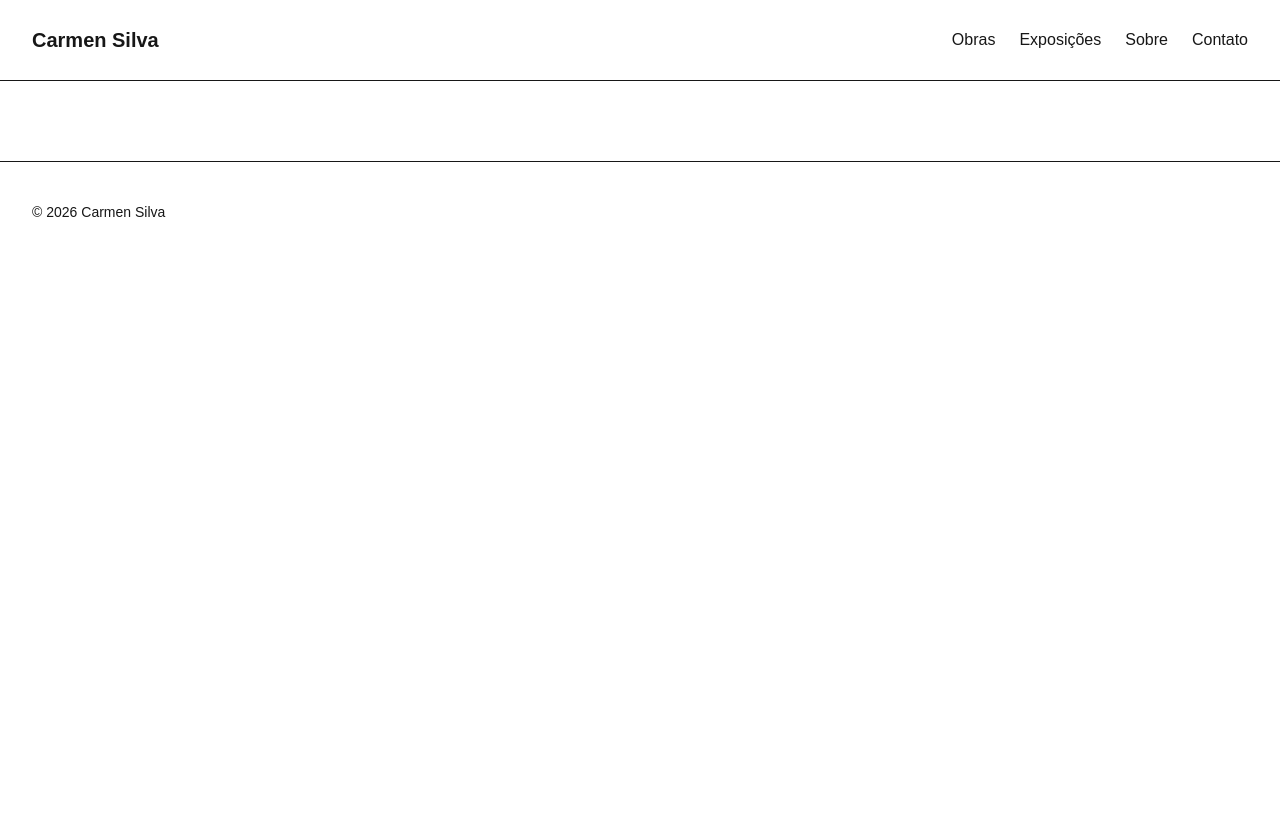
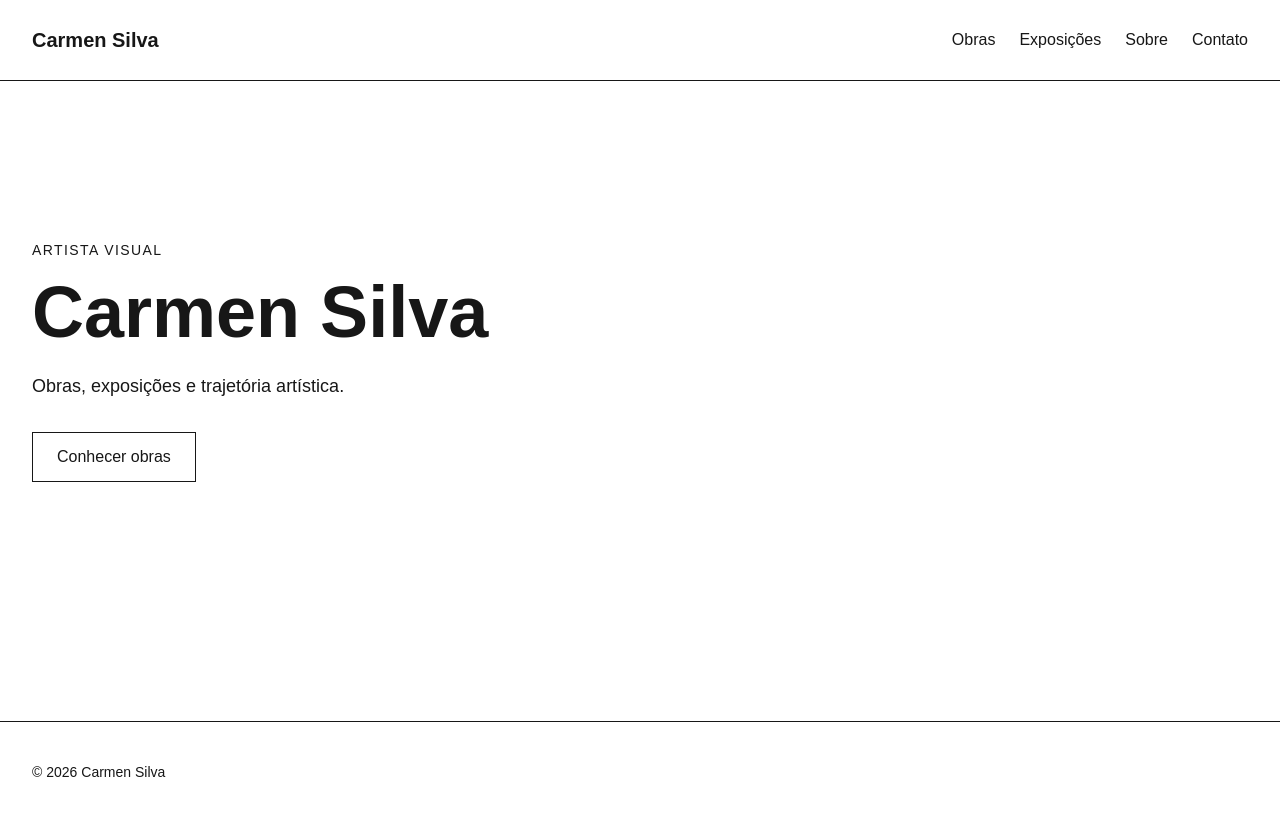
Before and after one commit to rodrigo-everton/carmensilva.art, a Next.js app: page / in a window 1280 px wide. Shown: the top 816 px of the page. Built offline with nearby package versions, Linux system fonts and the light colour scheme.

Commit message:
layout modificado

```diff
--- a/src/app/contato/page.tsx
+++ b/src/app/contato/page.tsx
@@ -0,0 +1,9 @@
+import Container from "@/components/ui/Container"
+
+export default function ContatoPage() {
+  return (
+    <Container className="py-16">
+      <h1 className="text-4xl font-semibold">Contato</h1>
+    </Container>
+  )
+}
--- a/src/app/exposicao/page.tsx
+++ b/src/app/exposicao/page.tsx
@@ -0,0 +1,9 @@
+import Container from "@/components/ui/Container"
+
+export default function ExposicoesPage() {
+  return (
+    <Container className="py-16">
+      <h1 className="text-4xl font-semibold">Exposições</h1>
+    </Container>
+  )
+}
--- a/src/app/layout.tsx
+++ b/src/app/layout.tsx
@@ -1,6 +1,8 @@
 import type { Metadata } from "next";
 import { Geist, Geist_Mono } from "next/font/google";
 import "./globals.css";
+import Header from "@/components/layout/Header"
+import Footer from "@/components/layout/Footer"
 
 const geistSans = Geist({
   variable: "--font-geist-sans",
@@ -13,17 +15,24 @@ const geistMono = Geist_Mono({
 });
 
 export const metadata: Metadata = {
-  title: "Create Next App",
-  description: "Generated by create next app",
-};
+  title: "Carmen Silva",
+  description: "Obras a venda, exposições e trajetória artística de Carmen Silva.",
+}
 
-export default function RootLayout({ children }: LayoutProps<"/">) {
+export default function RootLayout({
+  children,
+}: Readonly<{
+  children: React.ReactNode
+}>) {
   return (
-    <html
-      lang="en"
-      className={`${geistSans.variable} ${geistMono.variable} h-full antialiased`}
-    >
-      <body className="min-h-full flex flex-col">{children}</body>
+    <html lang="pt-BR">
+      <body>
+        <Header />
+
+        <main>{children}</main>
+
+        <Footer />
+      </body>
     </html>
-  );
+  )
 }
--- a/src/app/page.tsx
+++ b/src/app/page.tsx
@@ -1,12 +1,36 @@
-import Footer from "@/components/layout/Footer";
-import Header from "@/components/layout/Header";
-import Image from "next/image";
+import Link from "next/link"
+
+import Container from "@/components/ui/Container"
 
 export default function Home() {
   return (
     <>
-      <Header></Header>
-      <Footer></Footer>
+      <section>
+        <Container className="flex min-h-[70vh] items-center">
+          <div>
+            <p className="mb-4 text-sm uppercase tracking-widest">
+              Artista visual
+            </p>
+
+            <h1 className="max-w-3xl text-5xl font-semibold md:text-7xl">
+              Carmen Silva
+            </h1>
+
+            <p className="mt-6 max-w-xl text-lg">
+              Obras, exposições e trajetória artística.
+            </p>
+
+            <div className="mt-8">
+              <Link
+                href="/obras"
+                className="inline-block border px-6 py-3"
+              >
+                Conhecer obras
+              </Link>
+            </div>
+          </div>
+        </Container>
+      </section>
     </>
-  );
+  )
 }
--- a/src/app/sobre/page.tsx
+++ b/src/app/sobre/page.tsx
@@ -0,0 +1,9 @@
+import Container from "@/components/ui/Container"
+
+export default function SobrePage() {
+  return (
+    <Container className="py-16">
+      <h1 className="text-4xl font-semibold">Sobre</h1>
+    </Container>
+  )
+}
--- a/src/app/venda/page.tsx
+++ b/src/app/venda/page.tsx
@@ -0,0 +1,13 @@
+import Container from "@/components/ui/Container"
+
+export default function ObrasPage() {
+  return (
+    <Container className="py-16">
+      <h1 className="text-4xl font-semibold">Obras</h1>
+
+      <p className="mt-4">
+        Conheça as obras disponíveis, vendidas e pertencentes ao acervo.
+      </p>
+    </Container>
+  )
+}
--- /dev/null
+++ b/src/types/artwork.ts
@@ -0,0 +1,32 @@
+export type ArtworkStatus =
+  | "available"
+  | "reserved"
+  | "sold"
+  | "exhibition"
+
+export type Artwork = {
+  id: string
+
+  title: string
+  slug: string
+
+  year?: number
+
+  description?: string
+
+  technique?: string
+
+  dimensions?: {
+    width?: number
+    height?: number
+    depth?: number
+    unit: "cm"
+  }
+
+  image: string
+  images?: string[]
+
+  status: ArtworkStatus
+
+  featured?: boolean
+}
```
